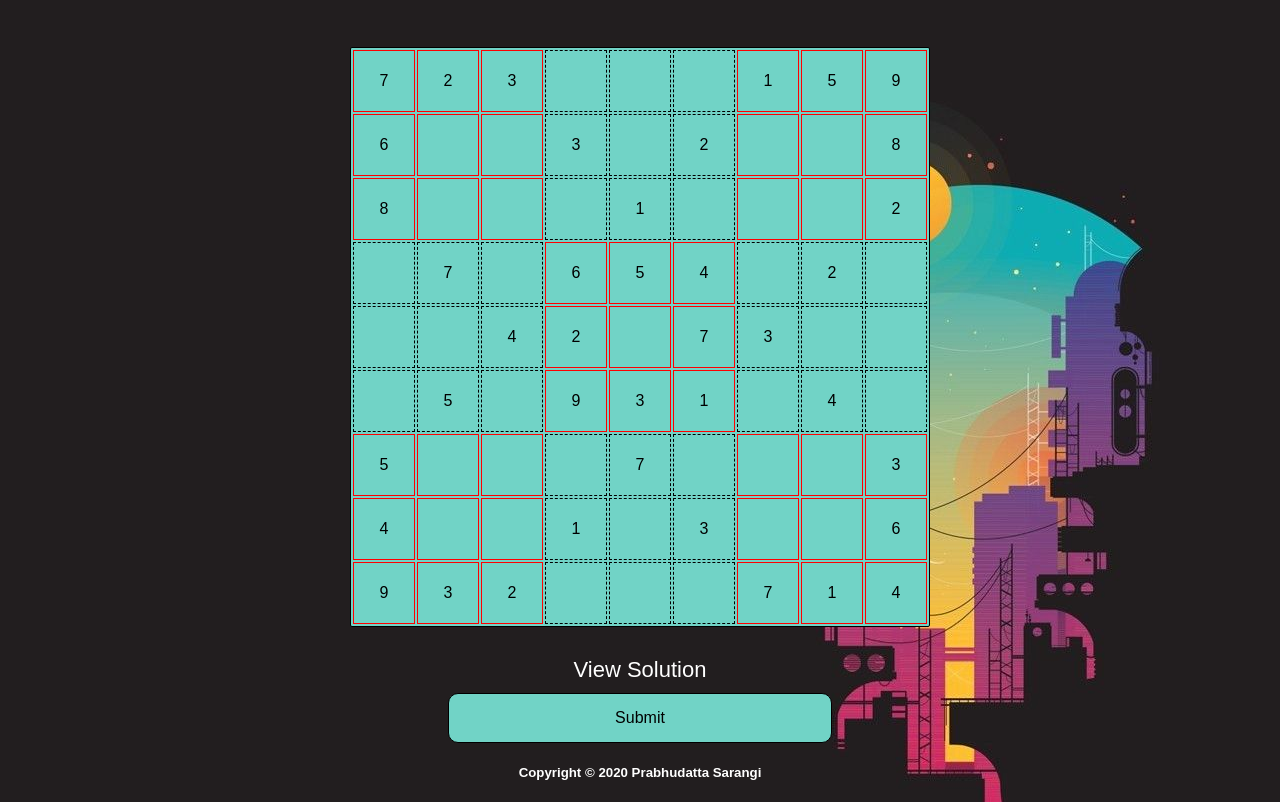
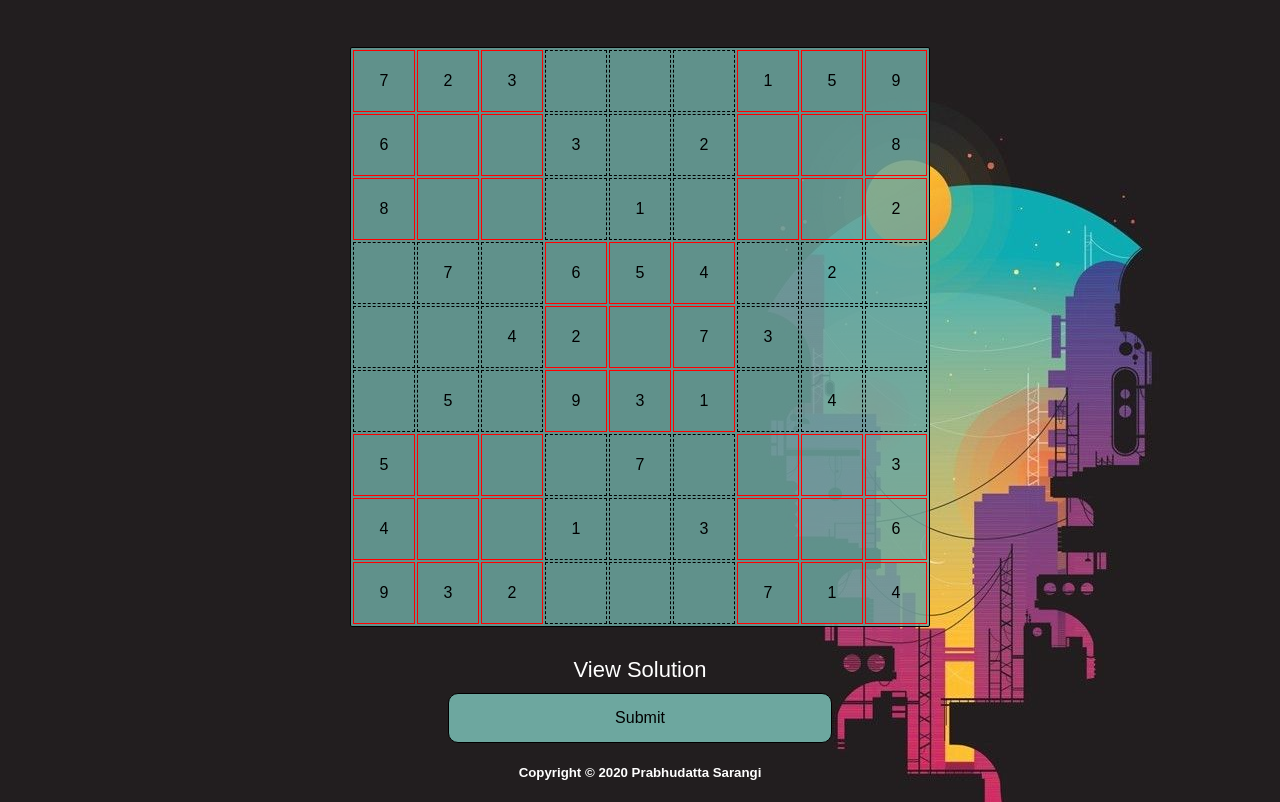
Before and after one commit to CaptDevil/Sudoku, a plain HTML site: page index.html in a window 1280 px wide. Shown: the part 123-925 px from the top of the page. Drawn offline with Linux system fonts and the light colour scheme.

Commit message:
changes in the css

```diff
--- a/css/style.css
+++ b/css/style.css
@@ -6,7 +6,7 @@ body{
 table{
     margin: 50px auto;
     border: 0.5px black solid;
-    background-color: rgb(113, 211, 198);
+    background-color: rgba(109, 167, 159, 0.842);
     border-radius: 2px;
     margin-bottom: 30px;
 }
@@ -56,7 +56,11 @@ input{
     border: 0;
     font-size: 16px;
     text-align: center;
-    background-color: rgb(113, 211, 198);
+    background-color: rgba(109, 167, 159, 0);
+}
+
+input[type=submit]{
+    background-color: rgb(109, 167, 159);
 }
 
 h2{
```
